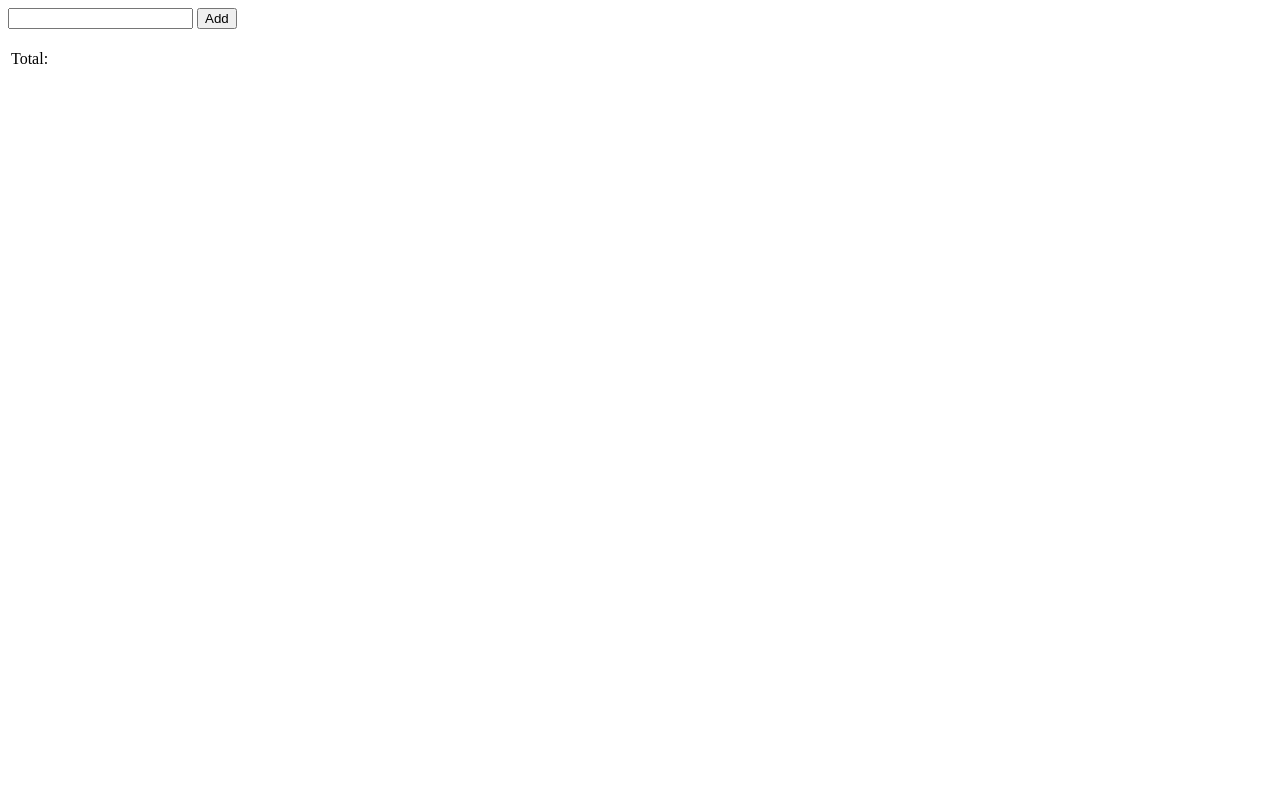
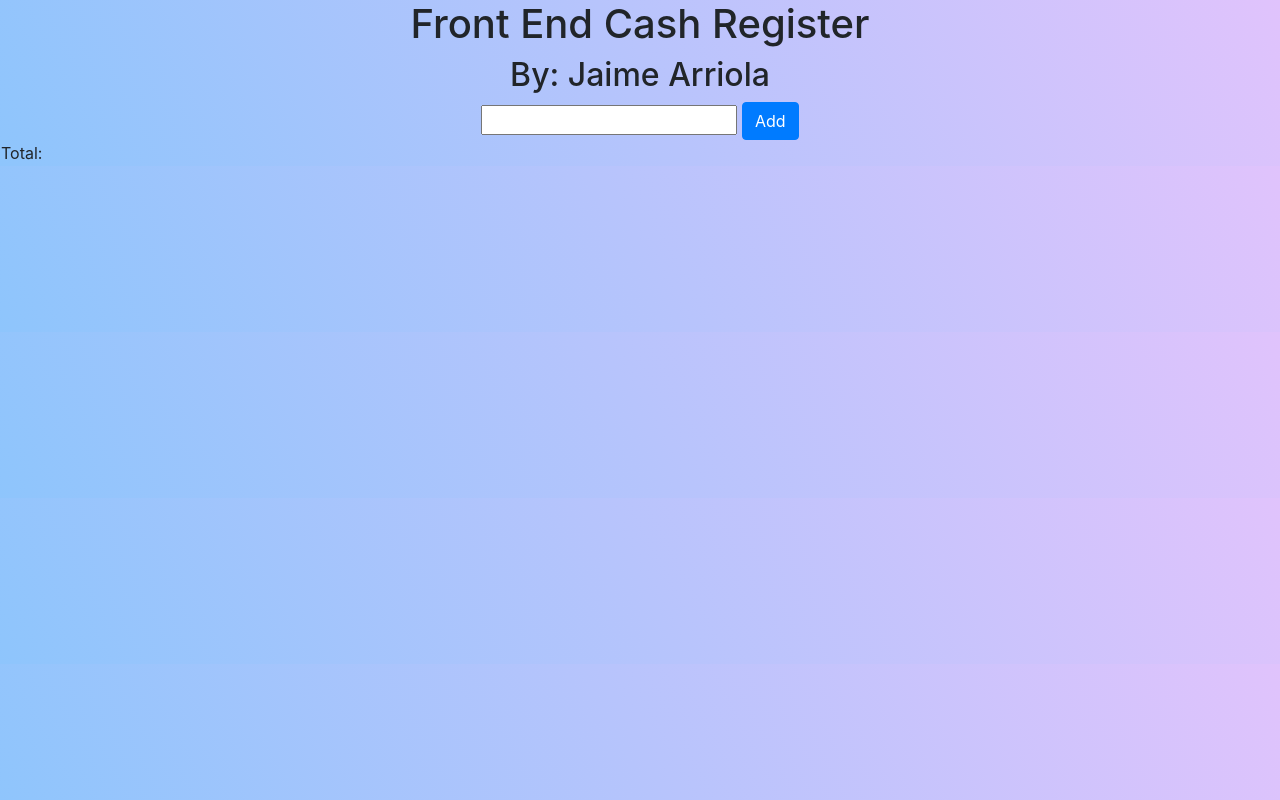
Before and after one commit to ing-arriola/chashRegister, a plain HTML site: page index.html in a window 1280 px wide. Drawn offline with nearby package versions, Linux system fonts and the light colour scheme.

Commit message:
Added some styles

```diff
--- a/app.js
+++ b/app.js
@@ -30,8 +30,8 @@ function insertIntoTable(product){
     row.innerHTML=`
     <td id=hola>
     <input type="text" id="${product.name}-item"> ${product.name}
-    <button id="${product.name}-add">+</button>
-    <button id="${product.name}-less">-</button>
+    <button id="${product.name}-add" type="button" class="btn btn-primary">+</button>
+    <button id="${product.name}-less" type="button" class="btn btn-danger">-</button>
     </td>
     `
     //Once the HTML is builded, the element is added to the DOM
--- /dev/null
+++ b/custom.css
@@ -0,0 +1,11 @@
+body{
+    background-color: #8EC5FC;
+    background-image: linear-gradient(62deg, #8EC5FC 0%, #E0C3FC 100%);
+}
+
+div{
+    text-align: center;
+}
+h1,h2{
+    text-align: center;
+}
--- a/index.html
+++ b/index.html
@@ -4,27 +4,37 @@
     <meta charset="UTF-8">
     <meta name="viewport" content="width=device-width, initial-scale=1.0">
     <meta http-equiv="X-UA-Compatible" content="ie=edge">
+    <link rel="stylesheet" href="https://stackpath.bootstrapcdn.com/bootstrap/4.4.1/css/bootstrap.min.css" integrity="sha384-Vkoo8x4CGsO3+Hhxv8T/Q5PaXtkKtu6ug5TOeNV6gBiFeWPGFN9MuhOf23Q9Ifjh" crossorigin="anonymous">
+    <link rel="stylesheet" href="custom.css">
     <title>Document</title>
 
 </head>
 <body>
+    <h1>
+        Front End Cash Register
+    </h1>
+    <h2>
+        By: Jaime Arriola
+    </h2>
+    <div>
+        <input type="text" onfocus="this.value=''" id="input-box" >
+        <button id="add-element" type="button" class="btn btn-primary">Add</button>
+    </div>
 
-    <input type="text" onfocus="this.value=''" id="input-box">
-    <button id="add-element">Add</button>
-    <br>
-    <br>
     <div id="products-list">
         <table id="products-table">
 
         </table>
     </div>
+   <div>
+        <table id="totalProducts">
+            <tr>
+                <td>Total:</td>
+                <td id="total"></td>
+            </tr>
+        </table>
+   </div>
 
-    <table id="totalProducts">
-        <tr>
-            <td>Total:</td>
-            <td id="total"></td>
-        </tr>
-    </table>
 
 
 
```
